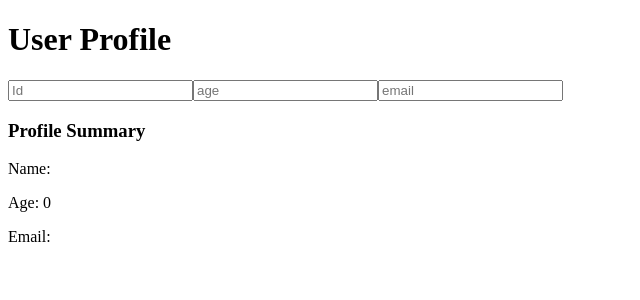
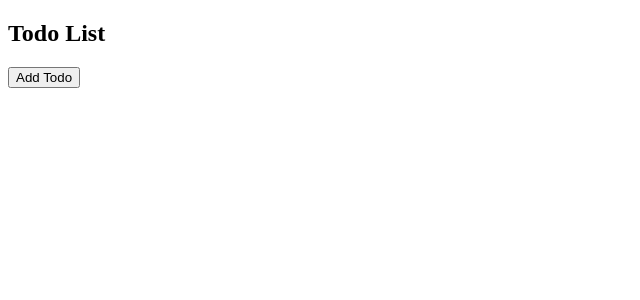
Before and after one commit to Retr0563/TS-practice, a React (Vite) app: page / in a window 1280 px wide. Shown: the top 300 px of the page, without its empty margins (0-640 px from the left). Built offline with nearby package versions, Linux system fonts and the light colour scheme.

Commit message:
todolist

```diff
--- a/src/App.tsx
+++ b/src/App.tsx
@@ -1,17 +1,14 @@
 // import Counter from "./components/Counter";
-import UserInfo from "./components/UserInfo";
+// import UserInfo from "./components/UserInfo";
+
+import TodoList from "./components/TodoList";
 
 const App = () => {
   return (
     <div>
-      {/* <Counter /> */}
-      <UserInfo
-        id="Retr0"
-        age={29}
-        email="nanayaw1@yahoo.com"
-        phone={233208823584}
-        DOB="02-05-1996"
-      />
+      {/* <Counter/> */}
+      {/* <UserInfo /> */}
+      <TodoList />
     </div>
   );
 };
--- /dev/null
+++ b/src/Components/TodoList.tsx
@@ -0,0 +1,38 @@
+import { useState } from "react";
+
+interface Todo {
+  id: number;
+  task: string;
+  completed: boolean;
+}
+
+const TodoList = () => {
+  const [todos, setTodos] = useState<Todo[]>([]);
+
+  const addTodo = (task: string) => {
+    const newTodo: Todo = {
+      id: todos.length + 1,
+      task,
+      completed: false,
+    };
+
+    setTodos((prevTodos) => [...prevTodos, newTodo]);
+  };
+
+  return (
+    <div>
+      <h2>Todo List</h2>
+
+      <button onClick={() => addTodo("New Todo")}>Add Todo</button>
+
+      <ul>
+        {todos.map((todo) => (
+          <li key={todo.id}>
+            {todo.task} {todo.completed ? "(Completed)" : ""}
+          </li>
+        ))}
+      </ul>
+    </div>
+  );
+};
+export default TodoList;
```
